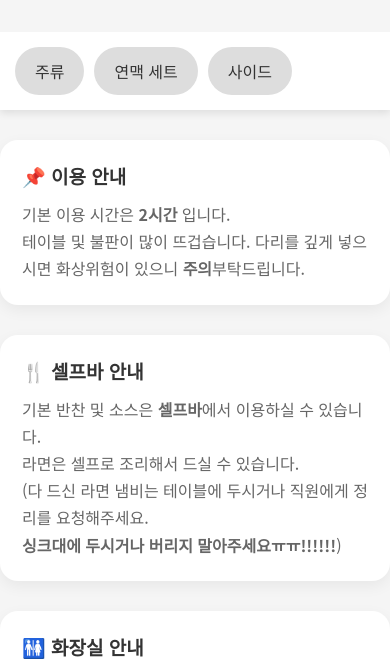
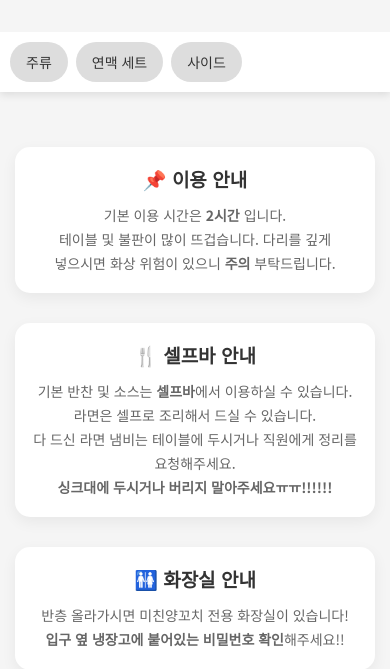
Before and after one commit to hadu0606-sketch/miyang, a plain HTML site: page main.html in a window 390 px wide. Shown: the part 133-802 px from the top of the page. Drawn offline with Linux system fonts and the light colour scheme.

Commit message:
0924 ver.5

```diff
--- a/main.html
+++ b/main.html
@@ -6,7 +6,7 @@
     <meta charset="UTF-8">
     <meta name="viewport" content="width=device-width, initial-scale=1.0">
 
-    <title>미양이네 - 연맥 세트</title>
+    <title>미양이네</title>
 
     <link rel="stylesheet" href="style.css">
 
@@ -29,7 +29,7 @@
     <!-- 카테고리 -->
     <div class="category">
 
-        <a href="liquor.html" >
+        <a href="liquor.html">
             주류
         </a>
 
@@ -43,41 +43,48 @@
 
     </div>
 
+
+    <!-- 안내문 -->
+    <main class="notice">
+
         <!-- 이용 안내 -->
         <section class="notice-box">
 
             <h2>📌 이용 안내</h2>
 
             <p>
-        기본 이용 시간은 <b>2시간</b> 입니다. <br>
-        테이블 및 불판이 많이 뜨겁습니다. 다리를 깊게 넣으시면 화상위험이 있으니 <b>주의</b>부탁드립니다.
+                기본 이용 시간은 <b>2시간</b> 입니다.<br>
+                테이블 및 불판이 많이 뜨겁습니다.
+                다리를 깊게 넣으시면 화상 위험이 있으니
+                <b>주의</b> 부탁드립니다.
             </p>
 
         </section>
 
 
-<!-- 주문 안내 -->
+        <!-- 셀프바 안내 -->
         <section class="notice-box">
 
             <h2>🍴 셀프바 안내</h2>
 
             <p>
-        기본 반찬 및 소스은 <b>셀프바</b>에서 이용하실 수 있습니다. <br>
-        라면은 셀프로 조리해서 드실 수 있습니다. <br>
-        (다 드신 라면 냄비는 테이블에 두시거나 직원에게 정리를 요청해주세요.<br>
-        <b> 싱크대에 두시거나 버리지 말아주세요ㅠㅠ!!!!!!</b>)
+                기본 반찬 및 소스는 <b>셀프바</b>에서 이용하실 수 있습니다.<br>
+                라면은 셀프로 조리해서 드실 수 있습니다.<br>
+                다 드신 라면 냄비는 테이블에 두시거나
+                직원에게 정리를 요청해주세요.<br>
+                <b>싱크대에 두시거나 버리지 말아주세요ㅠㅠ!!!!!!</b>
             </p>
 
         </section>
 
 
-<!-- 주류 안내 -->
+        <!-- 화장실 안내 -->
         <section class="notice-box">
 
             <h2>🚻 화장실 안내</h2>
 
             <p>
-        반층 올라가시면 미친양꼬치 전용 화장실이 있습니다! <br>
+                반층 올라가시면 미친양꼬치 전용 화장실이 있습니다!<br>
                 <b>입구 옆 냉장고에 붙어있는 비밀번호 확인</b>해주세요!!
             </p>
 
@@ -97,9 +104,6 @@
 
     </main>
 
-
-
-
 </body>
 
 </html>
--- a/style.css
+++ b/style.css
@@ -262,3 +262,41 @@
     color: #666;
     line-height: 1.7;
 }
+
+
+@media (max-width: 600px) {
+
+    .category {
+        padding: 10px;
+        gap: 8px;
+        overflow-x: auto;
+    }
+
+    .category a {
+        padding: 10px 16px;
+        font-size: 14px;
+        flex-shrink: 0;
+    }
+
+    .notice {
+        padding: 25px 15px;
+    }
+
+    .notice-box {
+        background: white;
+        border-radius: 15px;
+        padding: 18px;
+        margin-bottom: 15px;
+    }
+
+    .notice-box h2 {
+        font-size: 19px;
+        margin-bottom: 12px;
+    }
+
+    .notice-box p {
+        font-size: 14px;
+        line-height: 1.7;
+        word-break: keep-all;
+    }
+}
```
Lines whose indentation alone changed are shown as unchanged.
